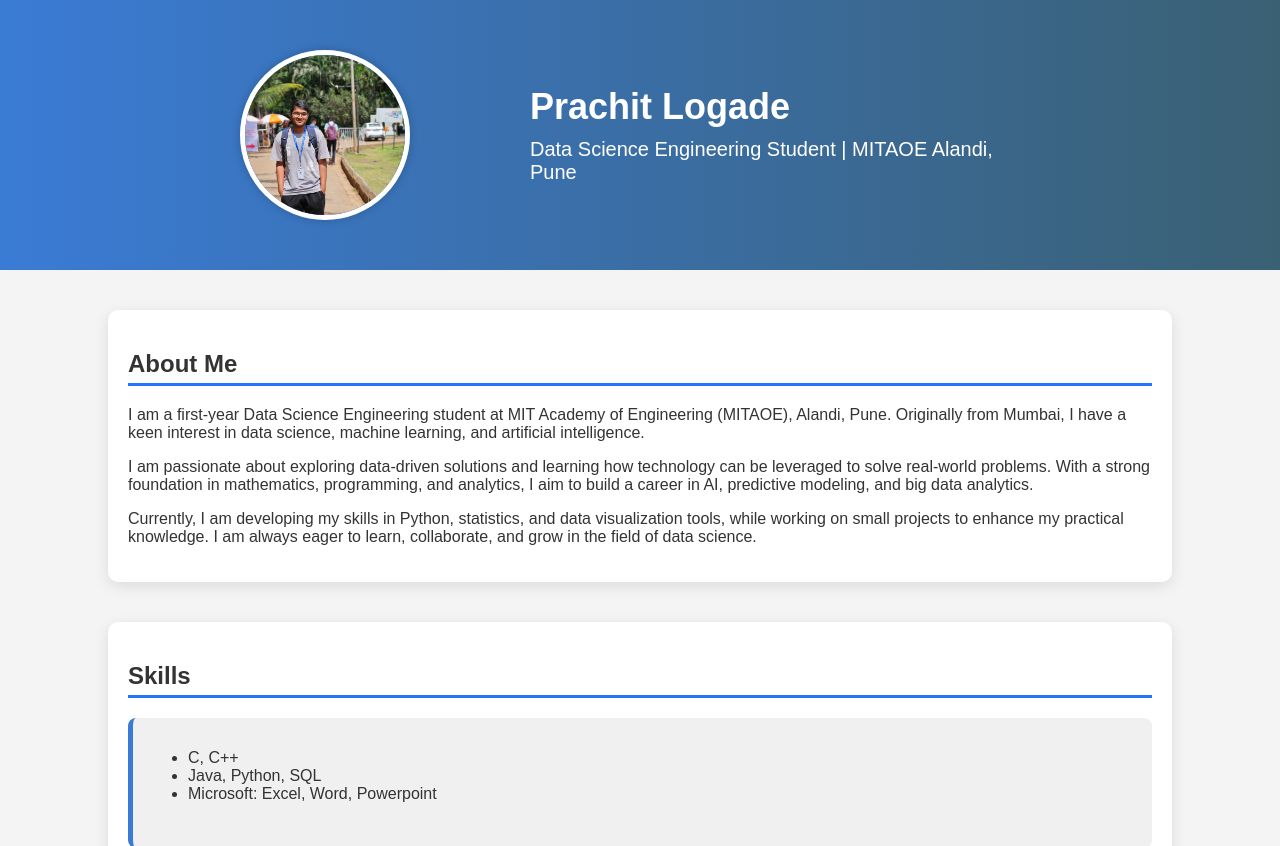
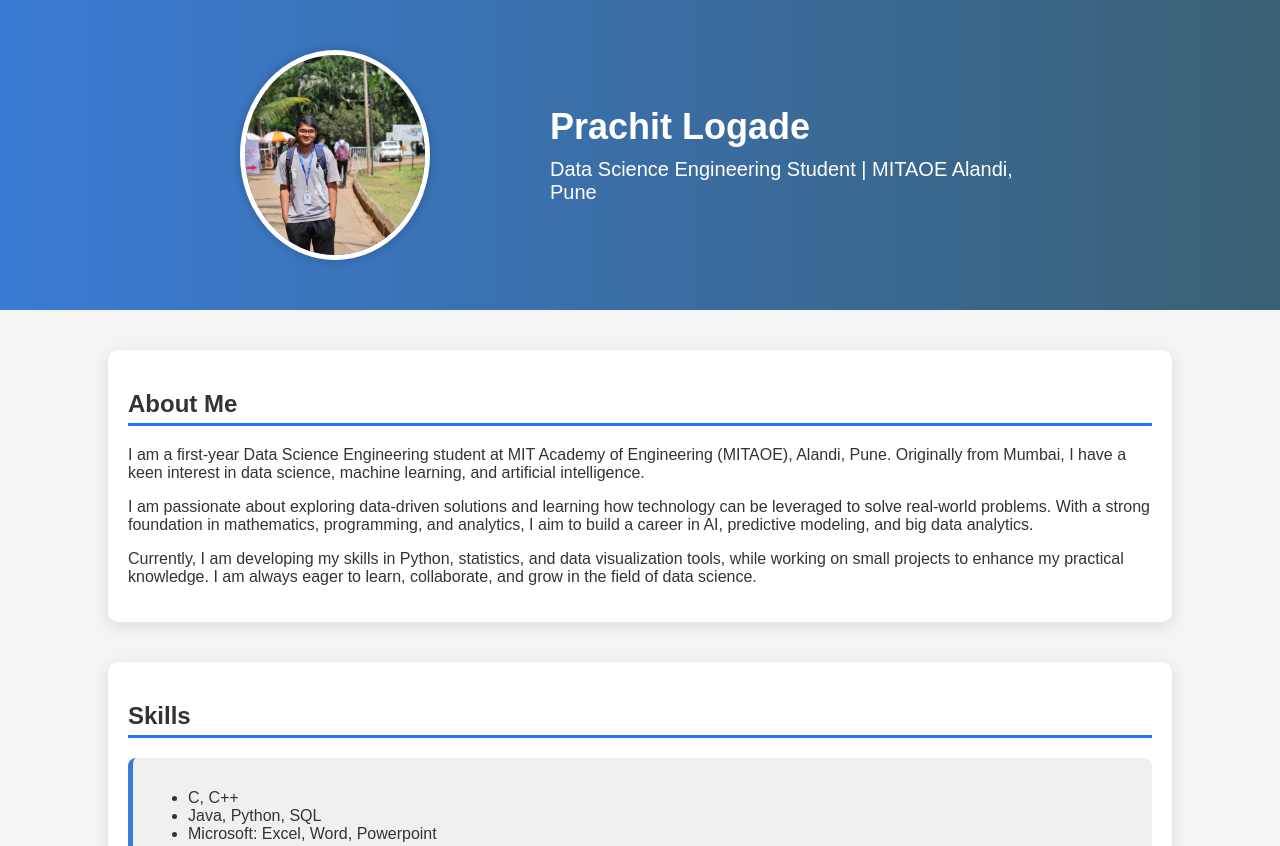
Before and after one commit to Prachit1845/Digital-Portfolio, a plain HTML site: page index.html in a window 1280 px wide. Shown: the top 846 px of the page. Drawn offline with Linux system fonts and the light colour scheme.

Commit message:
Update styles.css

```diff
--- a/styles.css
+++ b/styles.css
@@ -27,8 +27,8 @@ header {
 
 /* Profile Picture */
 .profile-pic {
-    width: 160px;
-    height: 160px; /* Ensuring a perfect circle */
+    width: 180px;
+    height: 200px; /* Ensuring a perfect circle */
     border-radius: 50%;
     border: 5px solid white;
     box-shadow: 0px 0px 10px rgba(0, 0, 0, 0.2);
```
